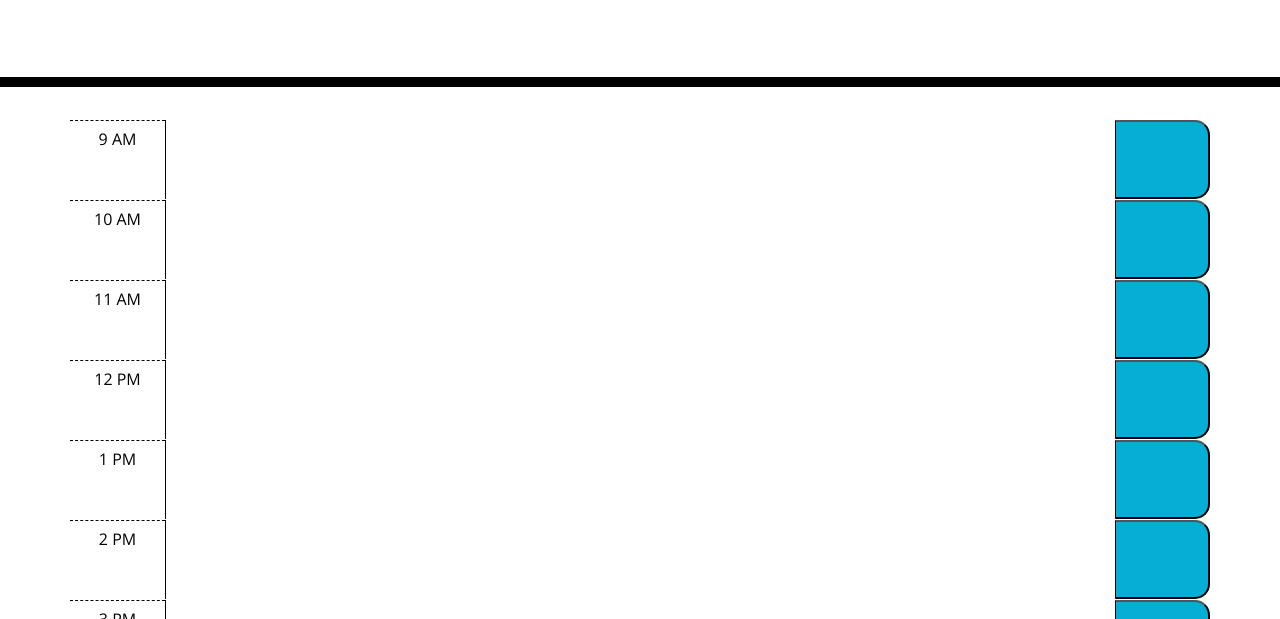
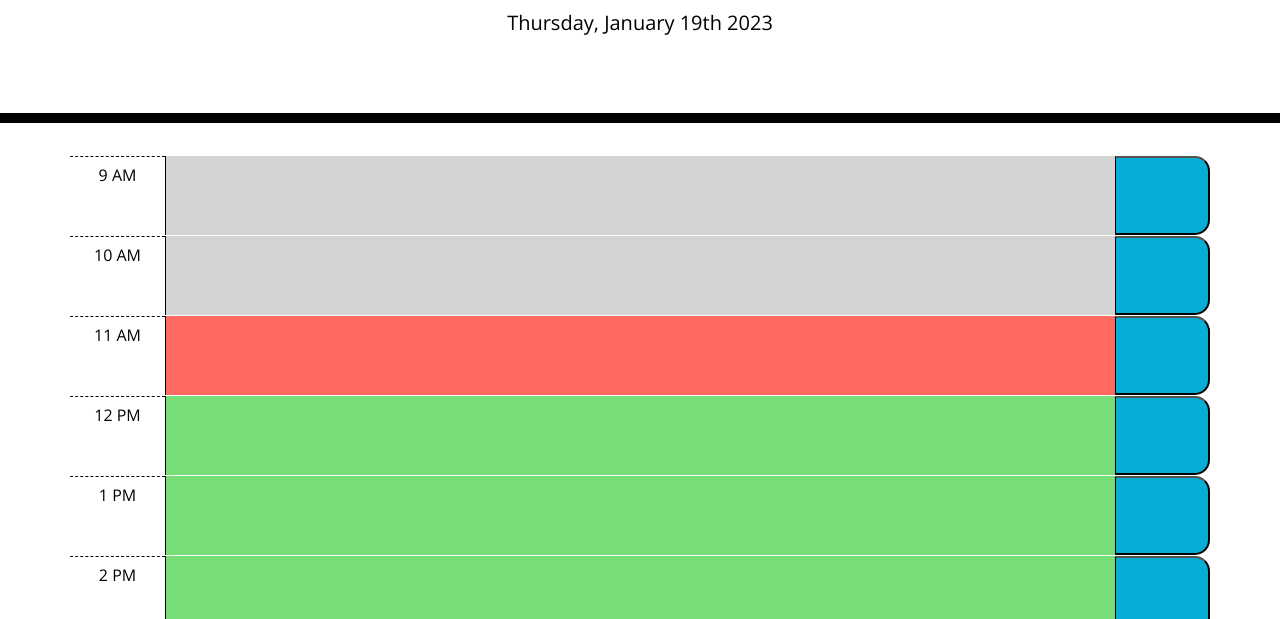
Before and after one commit to JayaPK21/Work-Day-Scheduler, a plain HTML site: page index.html in a window 1280 px wide. Shown: the part 181-800 px from the top of the page. Drawn offline with nearby package versions, Linux system fonts and the light colour scheme.

Commit message:
Adds the correct background color for each time block in the application

```diff
--- a/assets/css/style.css
+++ b/assets/css/style.css
@@ -45,17 +45,17 @@ textarea {
 
 .past {
   background-color: #d3d3d3;
-  color: white;
+  /* color: black; */
 }
 
 .present {
   background-color: #ff6961;
-  color: white;
+  /* color: white; */
 }
 
 .future {
   background-color: #77dd77;
-  color: white;
+  /* color: white; */
 }
 
 .saveBtn {
--- /dev/null
+++ b/assets/js/scheduler.js
@@ -0,0 +1,30 @@
+var currentDayEl = $('#currentDay');
+
+var timeBlocks = $('.time-block');
+var today = moment();
+var currentHour = Number(today.format('H'));
+
+currentDayEl.text(today.format('dddd, MMMM Do YYYY'));
+
+//console.log(timeBlocks);
+
+$.each(timeBlocks, function (i, val) {
+
+    // As the workday starts at 9 am, adding 9 to the index to compare with the current hour.
+    var blockHour = i + 9;
+
+    // Checks if each time block is in the past, present or future hour of the day.
+    if(blockHour < currentHour){
+
+        // The appropriate class is added to set the correct background for the corresponding time block.
+        $(val).children('textarea').addClass('past');
+
+    } else if(blockHour == currentHour) {
+
+        $(val).children('textarea').addClass('present');
+
+    } else {
+
+        $(val).children('textarea').addClass('future');
+    }
+});
--- a/index.html
+++ b/index.html
@@ -105,5 +105,6 @@
 
     <script src="https://cdnjs.cloudflare.com/ajax/libs/jquery/3.2.1/jquery.min.js"></script>
     <script src="https://cdnjs.cloudflare.com/ajax/libs/moment.js/2.24.0/moment.min.js"></script>
+    <script src="assets/js/scheduler.js"></script>
   </body>
 </html>
```
